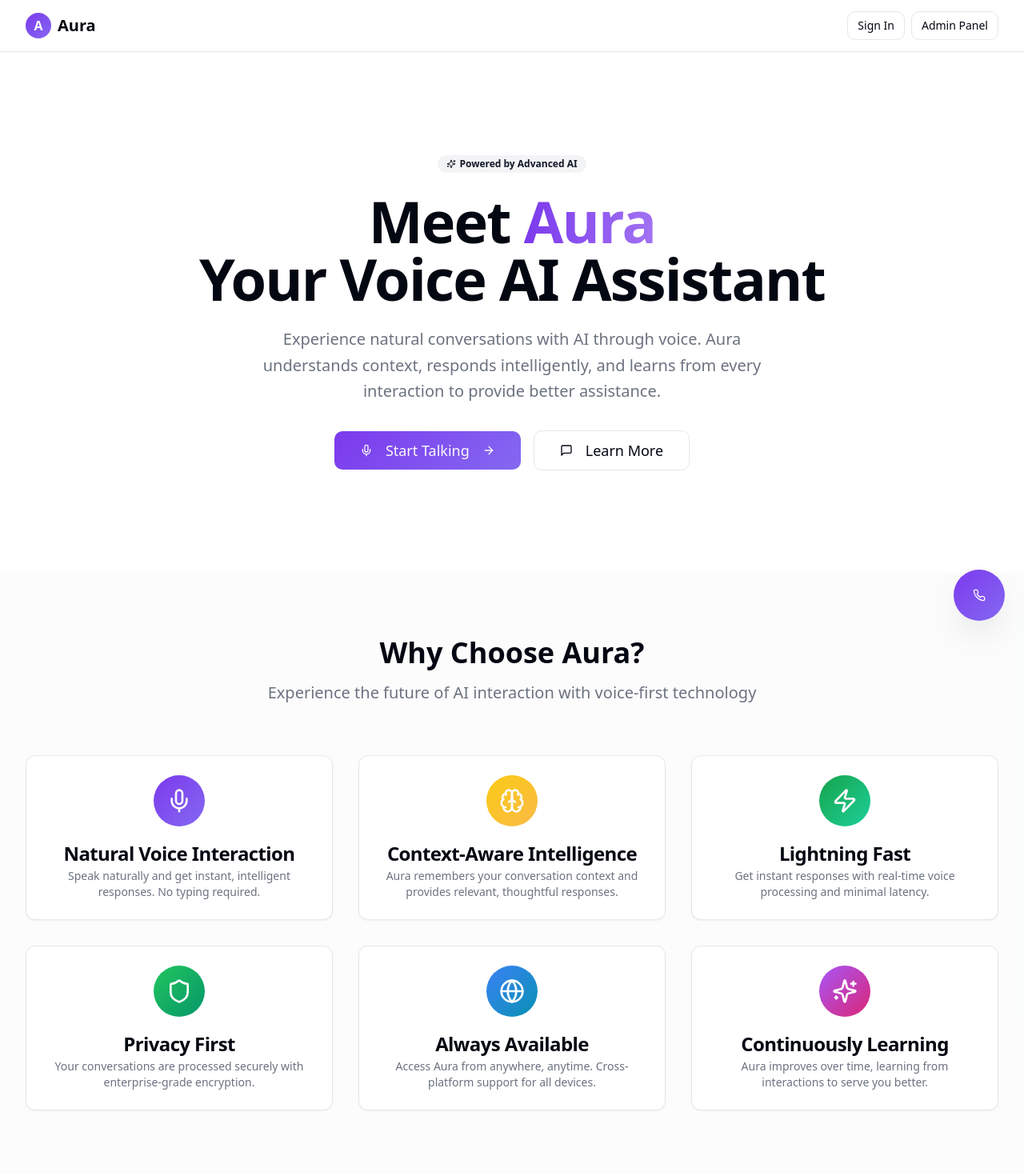
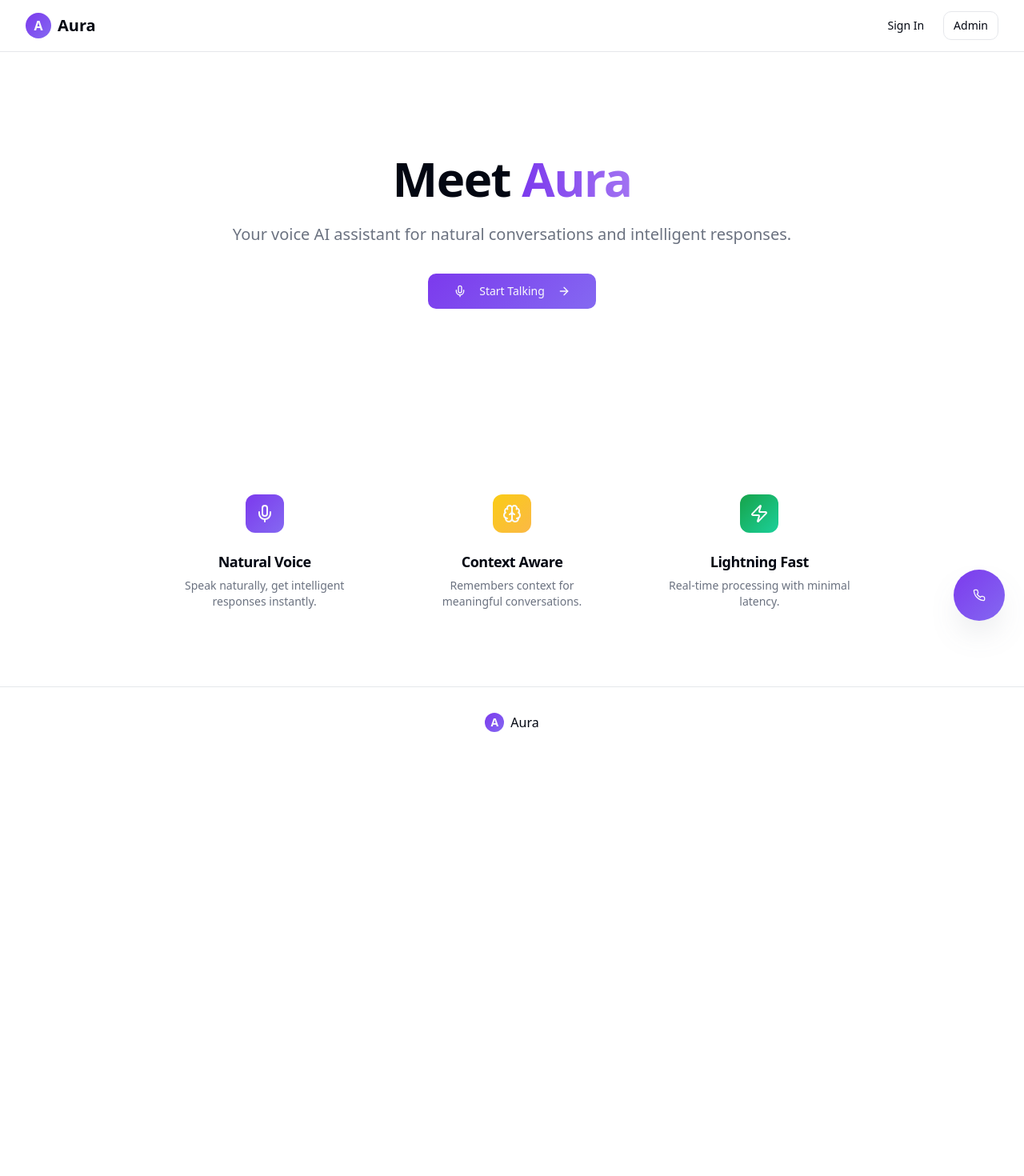
Before and after one commit to BI-LLC/aura-engage-interface, a React (Vite) app: page / in a window 1280 px wide. Shown: the top 1470 px of the page at 80% size. After the commit the page ends 947 px from the top, so only its background shows below. Built offline with nearby package versions, Linux system fonts and the light colour scheme.

Commit message:
Refactor: Make homepage minimalistic
Updated the homepage to have a more minimalistic design.

```diff
--- a/src/pages/Index.tsx
+++ b/src/pages/Index.tsx
@@ -1,23 +1,13 @@
 import { Button } from "@/components/ui/button";
 import { Card, CardContent, CardDescription, CardHeader, CardTitle } from "@/components/ui/card";
-import { Badge } from "@/components/ui/badge";
 import { Link } from "react-router-dom";
-import {
-  Mic,
-  MessageSquare,
-  Brain,
-  Zap,
-  Shield,
-  Globe,
-  ArrowRight,
-  Sparkles
-} from "lucide-react";
+import { Mic, Brain, Zap, ArrowRight } from "lucide-react";
 
 export default function Index() {
   return (
     <div className="min-h-screen bg-background">
       {/* Navigation */}
-      <nav className="border-b bg-background/95 backdrop-blur supports-[backdrop-filter]:bg-background/60 sticky top-0 z-40">
+      <nav className="border-b sticky top-0 z-40 bg-background/80 backdrop-blur">
         <div className="container flex h-16 items-center justify-between">
           <div className="flex items-center gap-2">
             <div className="w-8 h-8 rounded-full gradient-primary flex items-center justify-center">
@@ -25,149 +15,77 @@ export default function Index() {
             </div>
             <span className="font-bold text-xl">Aura</span>
           </div>
-          <div className="flex items-center gap-2">
+          <div className="flex items-center gap-3">
             <Link to="/auth">
-              <Button variant="outline" size="sm">
-                Sign In
-              </Button>
+              <Button variant="ghost" size="sm">Sign In</Button>
             </Link>
             <Link to="/train">
-              <Button variant="outline" size="sm">
-                Admin Panel
-              </Button>
+              <Button variant="outline" size="sm">Admin</Button>
             </Link>
           </div>
         </div>
       </nav>
 
       {/* Hero Section */}
-      <section className="relative overflow-hidden py-20 md:py-32">
-        <div className="container relative z-10">
-          <div className="mx-auto max-w-4xl text-center">
-            <Badge variant="secondary" className="mb-6 animate-float">
-              <Sparkles className="w-3 h-3 mr-1" />
-              Powered by Advanced AI
-            </Badge>
-
-            <h1 className="text-4xl md:text-6xl lg:text-7xl font-bold tracking-tight mb-6">
+      <section className="py-24 md:py-32">
+        <div className="container">
+          <div className="mx-auto max-w-3xl text-center">
+            <h1 className="text-5xl md:text-6xl font-bold tracking-tight mb-6">
               Meet{" "}
               <span className="bg-gradient-to-r from-primary to-primary-glow bg-clip-text text-transparent">
                 Aura
               </span>
-              <br />
-              Your Voice AI Assistant
             </h1>
 
-            <p className="text-xl text-muted-foreground mb-8 max-w-2xl mx-auto leading-relaxed">
-              Experience natural conversations with AI through voice. Aura understands context,
-              responds intelligently, and learns from every interaction to provide better assistance.
+            <p className="text-xl text-muted-foreground mb-8 leading-relaxed">
+              Your voice AI assistant for natural conversations and intelligent responses.
             </p>
 
-            <div className="flex flex-col sm:flex-row gap-4 justify-center items-center">
-              <Button
-                size="lg"
-                className="gradient-primary text-primary-foreground px-8 py-6 text-lg transition-bounce hover:scale-105"
-              >
-                <Mic className="w-5 h-5 mr-2" />
-                Start Talking
-                <ArrowRight className="w-5 h-5 ml-2" />
-              </Button>
-              <Button variant="outline" size="lg" className="px-8 py-6 text-lg">
-                <MessageSquare className="w-5 h-5 mr-2" />
-                Learn More
-              </Button>
-            </div>
+            <Button size="lg" className="gradient-primary text-primary-foreground px-8">
+              <Mic className="w-5 h-5 mr-2" />
+              Start Talking
+              <ArrowRight className="w-5 h-5 ml-2" />
+            </Button>
           </div>
-        </div>
-
-        {/* Background Elements */}
-        <div className="absolute inset-0 -z-10">
-          <div className="absolute top-20 left-10 w-72 h-72 gradient-primary rounded-full opacity-10 blur-3xl animate-pulse"></div>
-          <div className="absolute bottom-20 right-10 w-96 h-96 gradient-voice rounded-full opacity-10 blur-3xl animate-pulse" style={{ animationDelay: '1s' }}></div>
         </div>
       </section>
 
       {/* Features Section */}
-      <section className="py-20 bg-muted/30">
+      <section className="py-20">
         <div className="container">
-          <div className="text-center mb-16">
-            <h2 className="text-3xl md:text-4xl font-bold mb-4">
-              Why Choose Aura?
-            </h2>
-            <p className="text-xl text-muted-foreground max-w-2xl mx-auto">
-              Experience the future of AI interaction with voice-first technology
-            </p>
-          </div>
-
-          <div className="grid grid-cols-1 md:grid-cols-2 lg:grid-cols-3 gap-8">
-            <Card className="text-center hover:shadow-lg transition-smooth">
-              <CardHeader>
-                <div className="w-16 h-16 gradient-primary rounded-full flex items-center justify-center mx-auto mb-4">
-                  <Mic className="w-8 h-8 text-primary-foreground" />
+          <div className="grid grid-cols-1 md:grid-cols-3 gap-8 max-w-4xl mx-auto">
+            <Card className="text-center border-0 shadow-none">
+              <CardHeader className="pb-4">
+                <div className="w-12 h-12 gradient-primary rounded-lg flex items-center justify-center mx-auto mb-4">
+                  <Mic className="w-6 h-6 text-primary-foreground" />
                 </div>
-                <CardTitle>Natural Voice Interaction</CardTitle>
+                <CardTitle className="text-lg">Natural Voice</CardTitle>
                 <CardDescription>
-                  Speak naturally and get instant, intelligent responses. No typing required.
+                  Speak naturally, get intelligent responses instantly.
                 </CardDescription>
               </CardHeader>
             </Card>
 
-            <Card className="text-center hover:shadow-lg transition-smooth">
-              <CardHeader>
-                <div className="w-16 h-16 gradient-thinking rounded-full flex items-center justify-center mx-auto mb-4">
-                  <Brain className="w-8 h-8 text-primary-foreground" />
+            <Card className="text-center border-0 shadow-none">
+              <CardHeader className="pb-4">
+                <div className="w-12 h-12 gradient-thinking rounded-lg flex items-center justify-center mx-auto mb-4">
+                  <Brain className="w-6 h-6 text-primary-foreground" />
                 </div>
-                <CardTitle>Context-Aware Intelligence</CardTitle>
+                <CardTitle className="text-lg">Context Aware</CardTitle>
                 <CardDescription>
-                  Aura remembers your conversation context and provides relevant, thoughtful responses.
+                  Remembers context for meaningful conversations.
                 </CardDescription>
               </CardHeader>
             </Card>
 
-            <Card className="text-center hover:shadow-lg transition-smooth">
-              <CardHeader>
-                <div className="w-16 h-16 gradient-voice rounded-full flex items-center justify-center mx-auto mb-4">
-                  <Zap className="w-8 h-8 text-primary-foreground" />
+            <Card className="text-center border-0 shadow-none">
+              <CardHeader className="pb-4">
+                <div className="w-12 h-12 gradient-voice rounded-lg flex items-center justify-center mx-auto mb-4">
+                  <Zap className="w-6 h-6 text-primary-foreground" />
                 </div>
-                <CardTitle>Lightning Fast</CardTitle>
+                <CardTitle className="text-lg">Lightning Fast</CardTitle>
                 <CardDescription>
-                  Get instant responses with real-time voice processing and minimal latency.
-                </CardDescription>
-              </CardHeader>
-            </Card>
-
-            <Card className="text-center hover:shadow-lg transition-smooth">
-              <CardHeader>
-                <div className="w-16 h-16 bg-gradient-to-br from-green-500 to-emerald-600 rounded-full flex items-center justify-center mx-auto mb-4">
-                  <Shield className="w-8 h-8 text-white" />
-                </div>
-                <CardTitle>Privacy First</CardTitle>
-                <CardDescription>
-                  Your conversations are processed securely with enterprise-grade encryption.
-                </CardDescription>
-              </CardHeader>
-            </Card>
-
-            <Card className="text-center hover:shadow-lg transition-smooth">
-              <CardHeader>
-                <div className="w-16 h-16 bg-gradient-to-br from-blue-500 to-cyan-600 rounded-full flex items-center justify-center mx-auto mb-4">
-                  <Globe className="w-8 h-8 text-white" />
-                </div>
-                <CardTitle>Always Available</CardTitle>
-                <CardDescription>
-                  Access Aura from anywhere, anytime. Cross-platform support for all devices.
-                </CardDescription>
-              </CardHeader>
-            </Card>
-
-            <Card className="text-center hover:shadow-lg transition-smooth">
-              <CardHeader>
-                <div className="w-16 h-16 bg-gradient-to-br from-purple-500 to-pink-600 rounded-full flex items-center justify-center mx-auto mb-4">
-                  <Sparkles className="w-8 h-8 text-white" />
-                </div>
-                <CardTitle>Continuously Learning</CardTitle>
-                <CardDescription>
-                  Aura improves over time, learning from interactions to serve you better.
+                  Real-time processing with minimal latency.
                 </CardDescription>
               </CardHeader>
             </Card>
@@ -175,39 +93,16 @@ export default function Index() {
         </div>
       </section>
 
-      {/* CTA Section */}
-      <section className="py-20">
+      {/* Footer */}
+      <footer className="border-t py-8">
         <div className="container">
-          <Card className="gradient-primary text-primary-foreground">
-            <CardContent className="p-12 text-center">
-              <h3 className="text-3xl md:text-4xl font-bold mb-4">
-                Ready to Experience Voice AI?
-              </h3>
-              <p className="text-lg opacity-90 mb-8 max-w-2xl mx-auto">
-                Join thousands of users who have already transformed their AI interaction experience with Aura's natural voice interface.
-              </p>
-              <Button size="lg" variant="secondary" className="px-8 py-6 text-lg">
-                <Mic className="w-5 h-5 mr-2" />
-                Get Started Now
-              </Button>
-            </CardContent>
-          </Card>
-        </div>
-      </section>
-
-      {/* Footer */}
-      <footer className="border-t py-12 bg-muted/30">
-        <div className="container">
-          <div className="flex flex-col md:flex-row justify-between items-center">
-            <div className="flex items-center gap-2 mb-4 md:mb-0">
+          <div className="flex justify-center items-center">
+            <div className="flex items-center gap-2">
               <div className="w-6 h-6 rounded-full gradient-primary flex items-center justify-center">
                 <span className="text-primary-foreground font-bold text-sm">A</span>
               </div>
-              <span className="font-semibold">Aura AI Assistant</span>
+              <span className="font-medium">Aura</span>
             </div>
-            <p className="text-sm text-muted-foreground">
-              © 2024 Aura. Powered by advanced voice AI technology.
-            </p>
           </div>
         </div>
       </footer>
```
